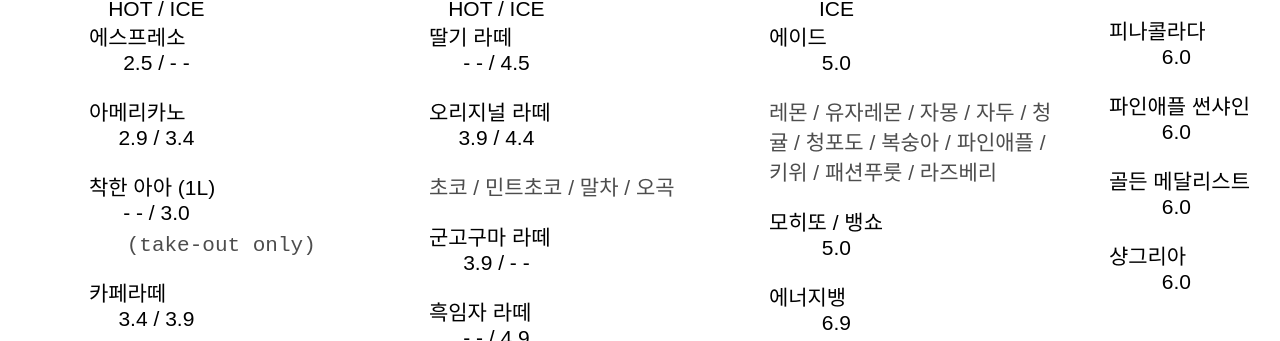
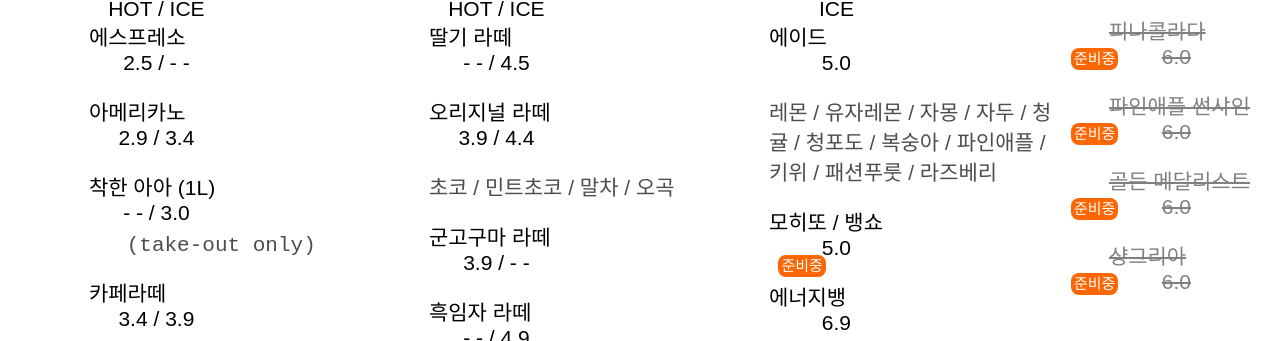
Before and after one commit to zerosheepmoo/goamgilcafe, a website: page docs/menu.html in a window 1280 px wide. Shown: the part 146-487 px from the top of the page. Drawn offline with Linux system fonts and the light colour scheme; files that its build step writes are made by us from their sources; a web font is replaced by a local one.

Commit message:
준비중 세팅

```diff
--- a/docs/menu.html
+++ b/docs/menu.html
@@ -6,7 +6,7 @@
     <title>Goamgil Menu</title>
     <link rel="stylesheet" href="./style.css"/>
 </head>
-    <script src="../dist/bundle.js"></script>
+    <script src="./bundle.js"></script>
 
     <div id='app' style="padding: 30px;"></div>
     <script src='./menudata.js'></script>
--- a/docs/menudata.js
+++ b/docs/menudata.js
@@ -47,7 +47,7 @@ data = [{
 data2 = [{
     name: '유자차 / 레몬차 / 자몽차', priceHot: 4300
 }, {
-    name: '쌍화대추차', priceHot: 5500
+    name: '쌍화대추차', priceHot: 5500, isPrepared: true
 }]
 
 function putItems(sector, data) {
@@ -59,7 +59,10 @@ function putItems(sector, data) {
         arg3 = data[i]['priceIce'];
         arg4 = data[i]['isUnion'];
         arg5 = data[i]['subText'];
-        sector.addChildItems(arg1, arg2, arg3, arg4, arg5);
+        let mi = sector.addChildItems(arg1, arg2, arg3, arg4, arg5);
+        if (data[i]['isPrepared']) {
+            mi.dom.dispatchEvent(new MouseEvent('click'));
+        }
     }
 }
 
@@ -85,7 +88,7 @@ let data3 = [{
 }, {
     name: '흑임자 라떼', priceIce: 4900
 }, {
-    name: '돼지바 라떼', priceIce: 5500
+    name: '돼지바 라떼', priceIce: 5500, isPrepared: true
 }, {
     name: '밀크티', priceHot: 5000
 }]
@@ -97,9 +100,9 @@ let data4 = [{
 }]
 
 let data5 = [{
-    name: '얼그레이 버블티', priceIce: 5500
+    name: '얼그레이 버블티', priceIce: 5500, isPrepared: true
 }, {
-    name: '흑당 버블티', priceIce: 5300
+    name: '흑당 버블티', priceIce: 5300, isPrepared: true
 }]
 
 putItems(s3, data3);
@@ -131,9 +134,9 @@ let data6 = [{
 let data7 = [{
     name: '오레오 쉐이크', priceIce: 5000, isUnion: true
 }, {
-    name: '구름소다', priceIce: 5500, isUnion: true
+    name: '구름소다', priceIce: 5500, isUnion: true, isPrepared: true
 }, {
-    name: '돼지바 쉐이크', priceIce: 5800, isUnion: true
+    name: '돼지바 쉐이크', priceIce: 5800, isUnion: true, isPrepared: true
 }, {
     name: '요거트 스무디', priceIce: 5800, isUnion: true,
     subText: '<div style="padding-top: 20px;">플레인 / 딸기 / 라즈베리 / 블루베리 / 망고 / 복숭아</div>'
@@ -158,13 +161,13 @@ let s9 = m4.findSector('<div style="width: 375px">Virgin Cocktail</div>');
 let s10 = m4.findSector('EXTRA');
 
 let data9 = [{
-    name: '피나콜라다', priceIce: 6000, isUnion: true
+    name: '피나콜라다', priceIce: 6000, isUnion: true, isPrepared: true
 }, {
-    name: '파인애플 썬샤인', priceIce: 6000, isUnion: true
+    name: '파인애플 썬샤인', priceIce: 6000, isUnion: true, isPrepared: true
 }, {
-    name: '골든 메달리스트', priceIce: 6000, isUnion: true
+    name: '골든 메달리스트', priceIce: 6000, isUnion: true, isPrepared: true
 }, {
-    name: '샹그리아', priceIce: 6000, isUnion: true
+    name: '샹그리아', priceIce: 6000, isUnion: true, isPrepared: true
 }]
 
 let data10 = [{
```
Also changed, not shown: docs/bundle.js (+1 -1 lines).
